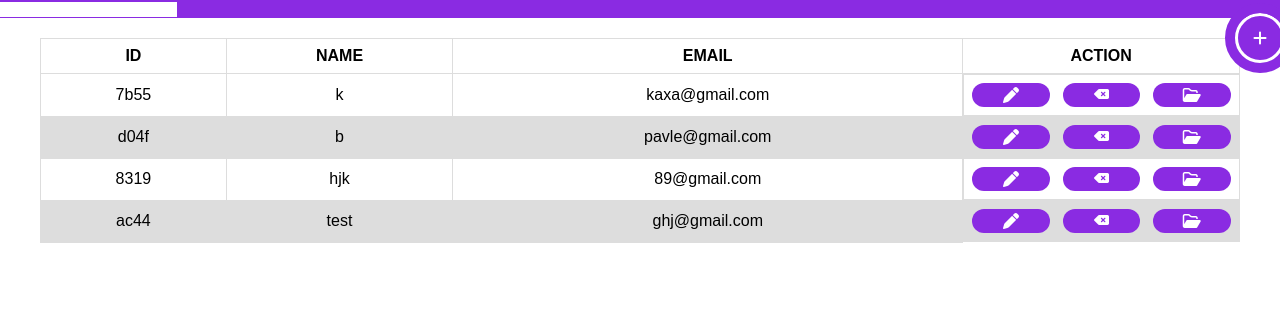
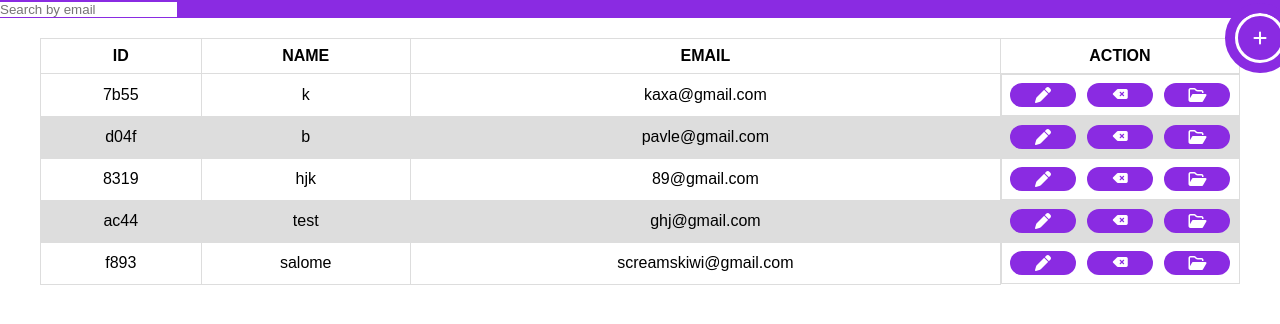
Before and after one commit to KiwiScreams/React-Crud-App, a React (Vite) app: page / in a window 1280 px wide. Shown: the top 324 px of the page. Built offline with nearby package versions, Linux system fonts and the light colour scheme; data requests are answered from the project's data file; the HTML template or start-up script is replaced by a standard one.

Commit message:
search bar

```diff
--- a/src/data/db.json
+++ b/src/data/db.json
@@ -20,6 +20,11 @@
       "name": "test",
       "email": "ghj@gmail.com",
       "description": "hjk"
+    },
+    {
+      "id": "f893",
+      "name": "salome",
+      "email": "screamskiwi@gmail.com"
     }
   ]
 }
--- a/src/pages/home/Home.jsx
+++ b/src/pages/home/Home.jsx
@@ -5,6 +5,7 @@ import { Link } from "react-router-dom";
 import { useNavigate } from "react-router-dom";
 import SuccesPanel from "../panel/succes panel/Success";
 import SearchBar from "../search/SearchBar";
+
 const Home = () => {
   const [data, setData] = useState([]);
   const [isSuccess, setIsSuccess] = useState(false);
@@ -15,6 +16,11 @@ const Home = () => {
       .then((res) => setData(res.data))
       .catch((err) => console.log(err));
   }, []);
+
+  useEffect(() => {
+    setFilteredData(data); // Update filteredData when data changes
+  }, [data]);
+
   function handleDelete(id) {
     axios.delete("http://localhost:3030/users/" + id).then((res) => {
       setIsSuccess(true);
@@ -23,9 +29,21 @@ const Home = () => {
       }, 2000);
     });
   }
+
+  const [searchQuery, setSearchQuery] = useState("");
+  const [filteredData, setFilteredData] = useState([]);
+
+  const handleSearch = (query) => {
+    setSearchQuery(query);
+    const filtered = data.filter((d) =>
+      d.email.toLowerCase().includes(query.toLowerCase())
+    );
+    setFilteredData(filtered);
+  };
+
   return (
     <>
-      <SearchBar />
+      <SearchBar onChange={(e) => handleSearch(e.target.value)} />
       <section className="home-section">
         <div className="home-container">
           <Link to="/create">
@@ -43,8 +61,8 @@ const Home = () => {
               </tr>
             </thead>
             <tbody>
-              {data.length > 0 ? (
-                data.map((d, i) => {
+              {filteredData.length > 0 ? (
+                filteredData.map((d, i) => {
                   return (
                     <tr key={i}>
                       <td>{d.id}</td>
--- a/src/pages/search/SearchBar.jsx
+++ b/src/pages/search/SearchBar.jsx
@@ -1,10 +1,18 @@
 import "./SearchBar.css";
+import { useState, useEffect } from "react";
 const SearchBar = () => {
-    return (
-        <>
-        <input type="text" />
-        </>
-     );
-}
+  const [searchQuery, setSearchQuery] = useState("");
+
+  return (
+    <>
+      <input
+        type="text"
+        value={searchQuery}
+        onChange={(e) => setSearchQuery(e.target.value)}
+        placeholder="Search by email"
+      />
+    </>
+  );
+};
 
 export default SearchBar;
```
